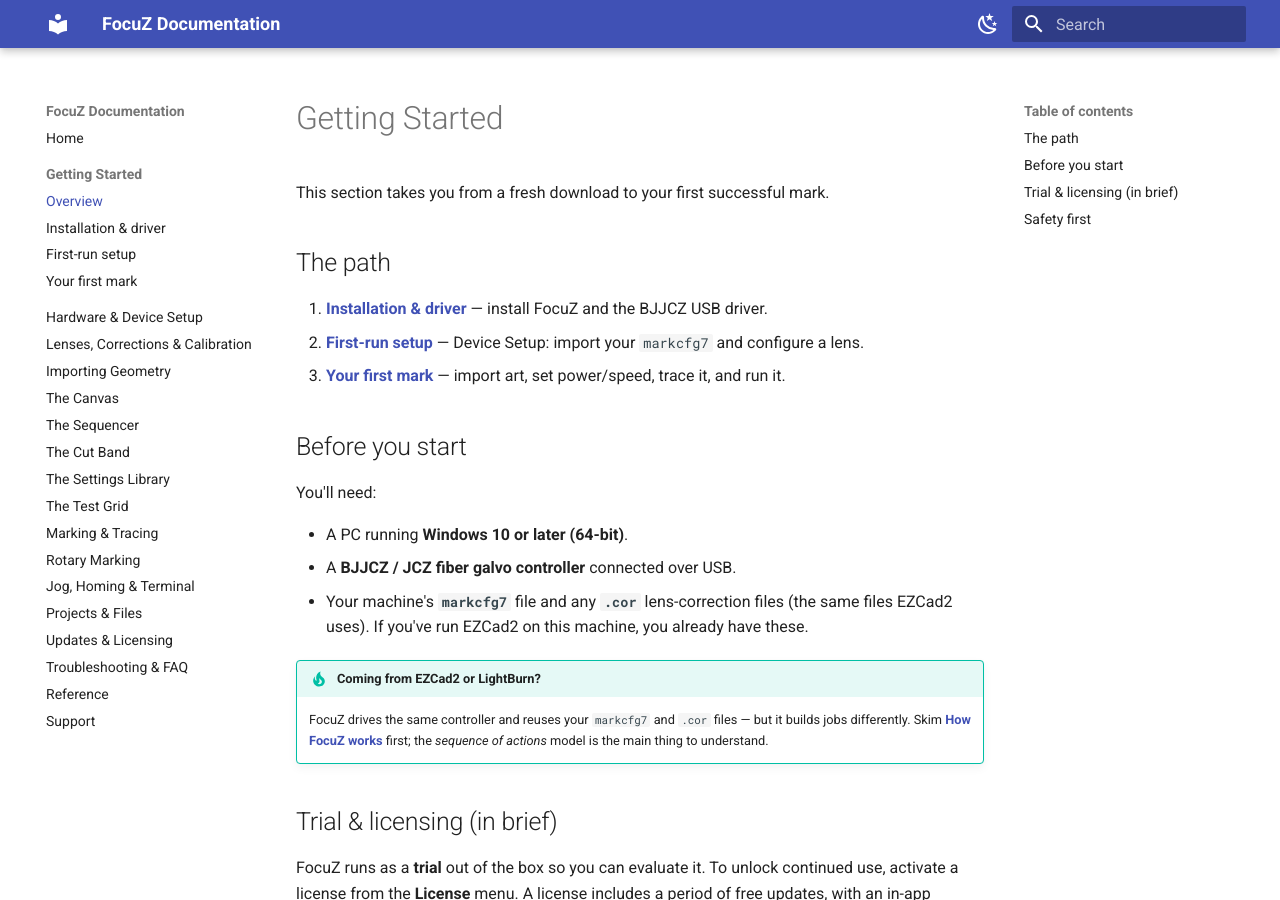
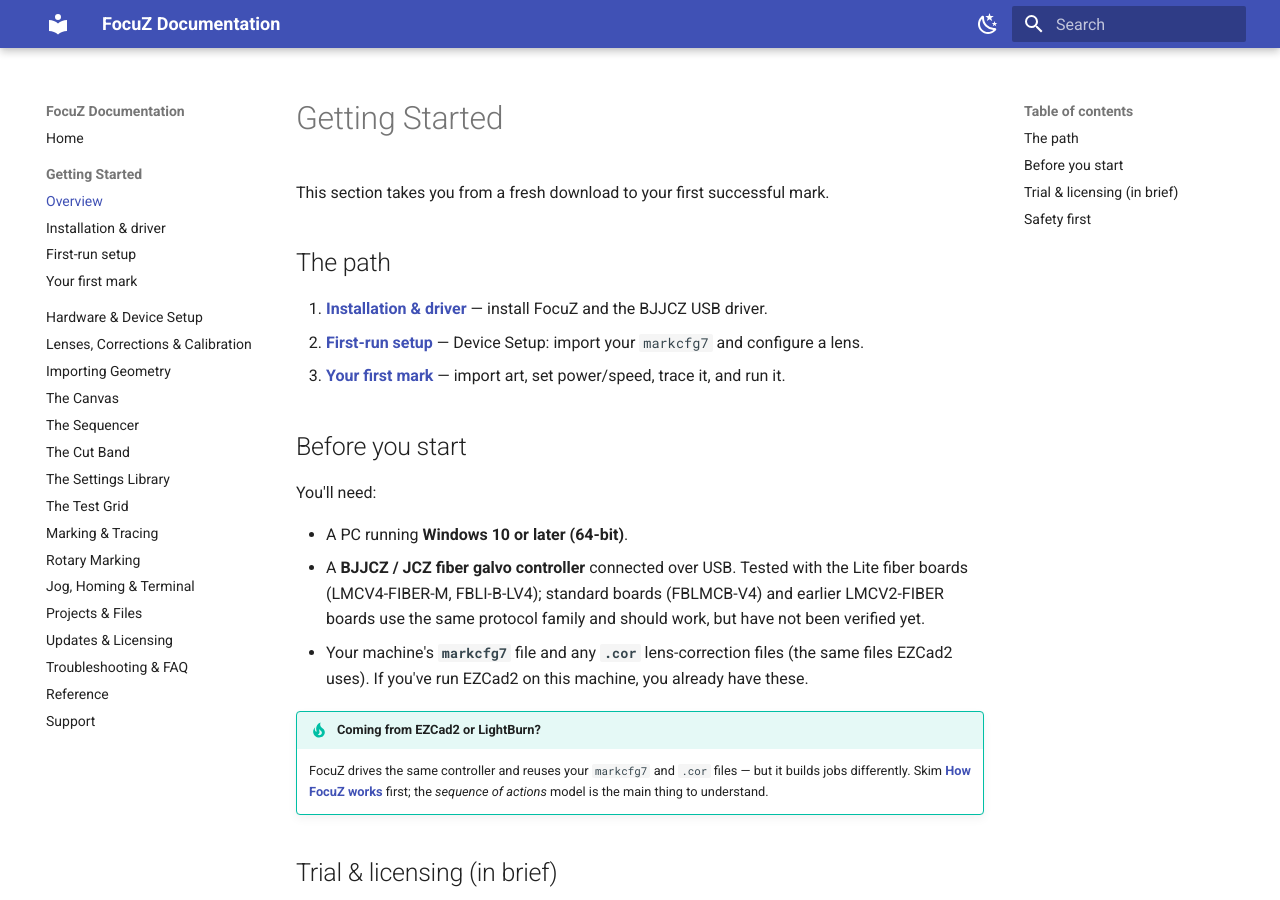
Before and after one commit to Lokahi-Shop/focuz-docs, an MkDocs documentation site: the page built from docs/getting-started/index.md, in a window 1280 px wide and 900 px high. Built offline with MkDocs 1.6.1 and Material for MkDocs 9.7.7, drawn with Linux system fonts in a browser that asks for light colours.

Commit message:
Getting started: name tested Lite boards + should-work standard boards

```diff
--- a/docs/getting-started/index.md
+++ b/docs/getting-started/index.md
@@ -13,7 +13,9 @@ This section takes you from a fresh download to your first successful mark.
 You'll need:
 
 - A PC running **Windows 10 or later (64-bit)**.
-- A **BJJCZ / JCZ fiber galvo controller** connected over USB.
+- A **BJJCZ / JCZ fiber galvo controller** connected over USB. Tested with the Lite fiber
+  boards (LMCV4-FIBER-M, FBLI-B-LV4); standard boards (FBLMCB-V4) and earlier LMCV2-FIBER
+  boards use the same protocol family and should work, but have not been verified yet.
 - Your machine's **`markcfg7`** file and any **`.cor`** lens-correction files (the same files EZCad2
   uses). If you've run EZCad2 on this machine, you already have these.
 
```
